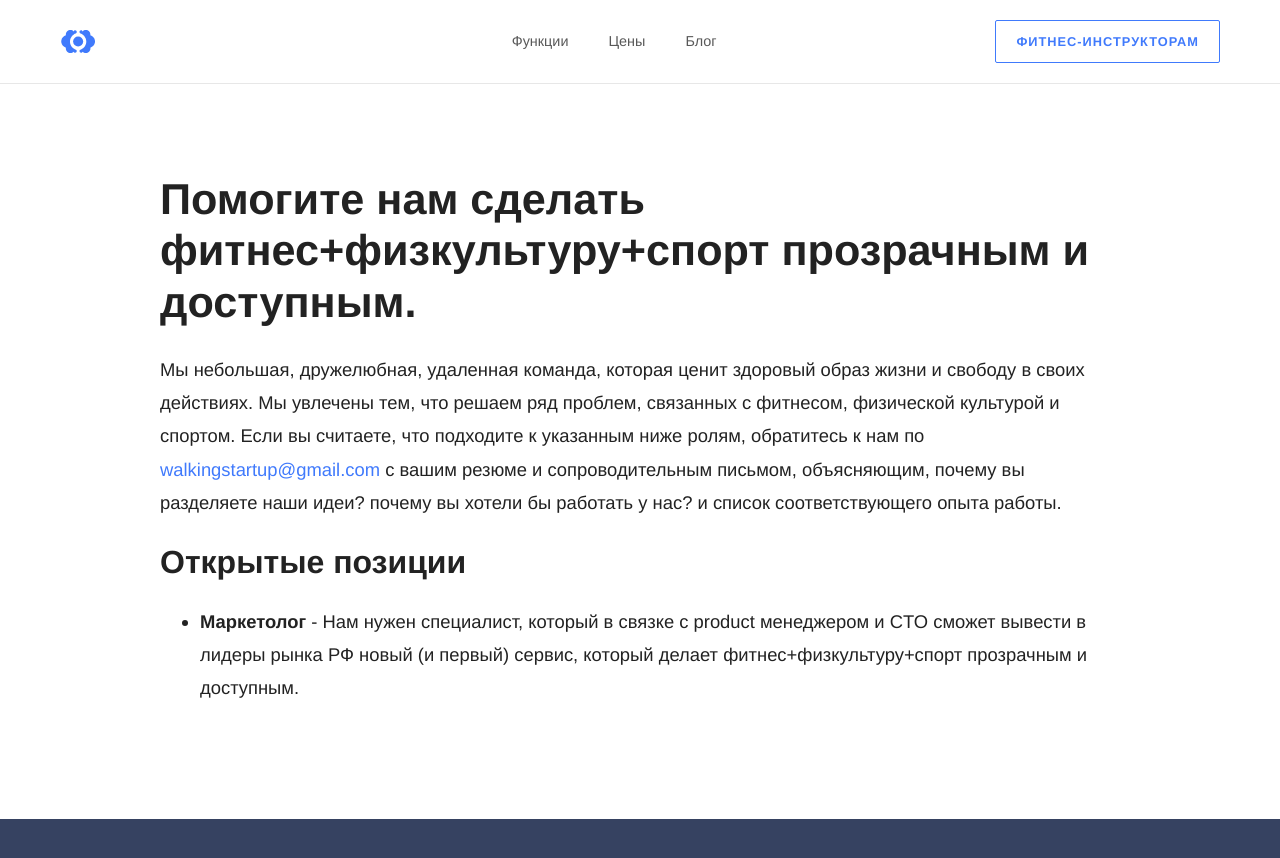
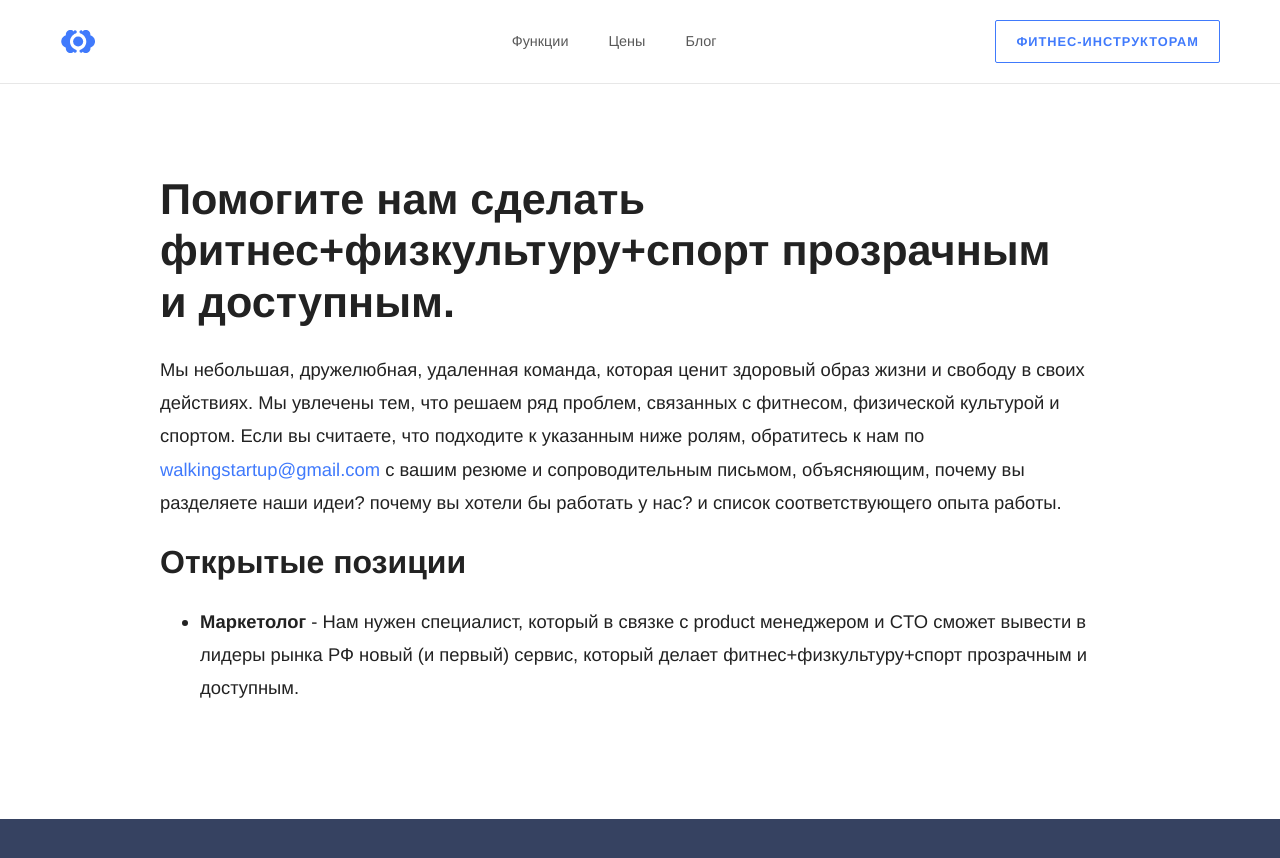
Before and after one commit to RakhimyanTim/adroholic.github.io, a Jekyll site: the page built from pages/careers.html, in a window 1280 px wide and 900 px high. Shown: the top 858 px of the window. Built offline with Jekyll 4.4.1, drawn with Linux system fonts in a browser that asks for light colours; some web fonts are replaced.

```diff
--- a/pages/careers.html
+++ b/pages/careers.html
@@ -8,7 +8,7 @@ roles:
 ---
 
 <div class="careers">
-	<h1>Помогите нам сделать фитнес+физкультуру+спорт прозрачным и доступным.</h1>
+	<h1>Помогите нам сделать фитнес+физкультуру+спорт прозрачным <br>и доступным.</h1>
 
 	<p>Мы небольшая, дружелюбная, удаленная команда, которая ценит здоровый образ жизни и свободу в своих действиях. Мы увлечены тем, что решаем ряд проблем, связанных с фитнесом, физической культурой и спортом. Если вы считаете, что подходите к указанным ниже ролям, обратитесь к нам по
 <a href="mailto:walkingstartup@gmail.com">walkingstartup@gmail.com</a> с вашим резюме и сопроводительным письмом, объясняющим, почему вы разделяете наши идеи? почему вы хотели бы работать у нас? и список соответствующего опыта работы.</p>
```
